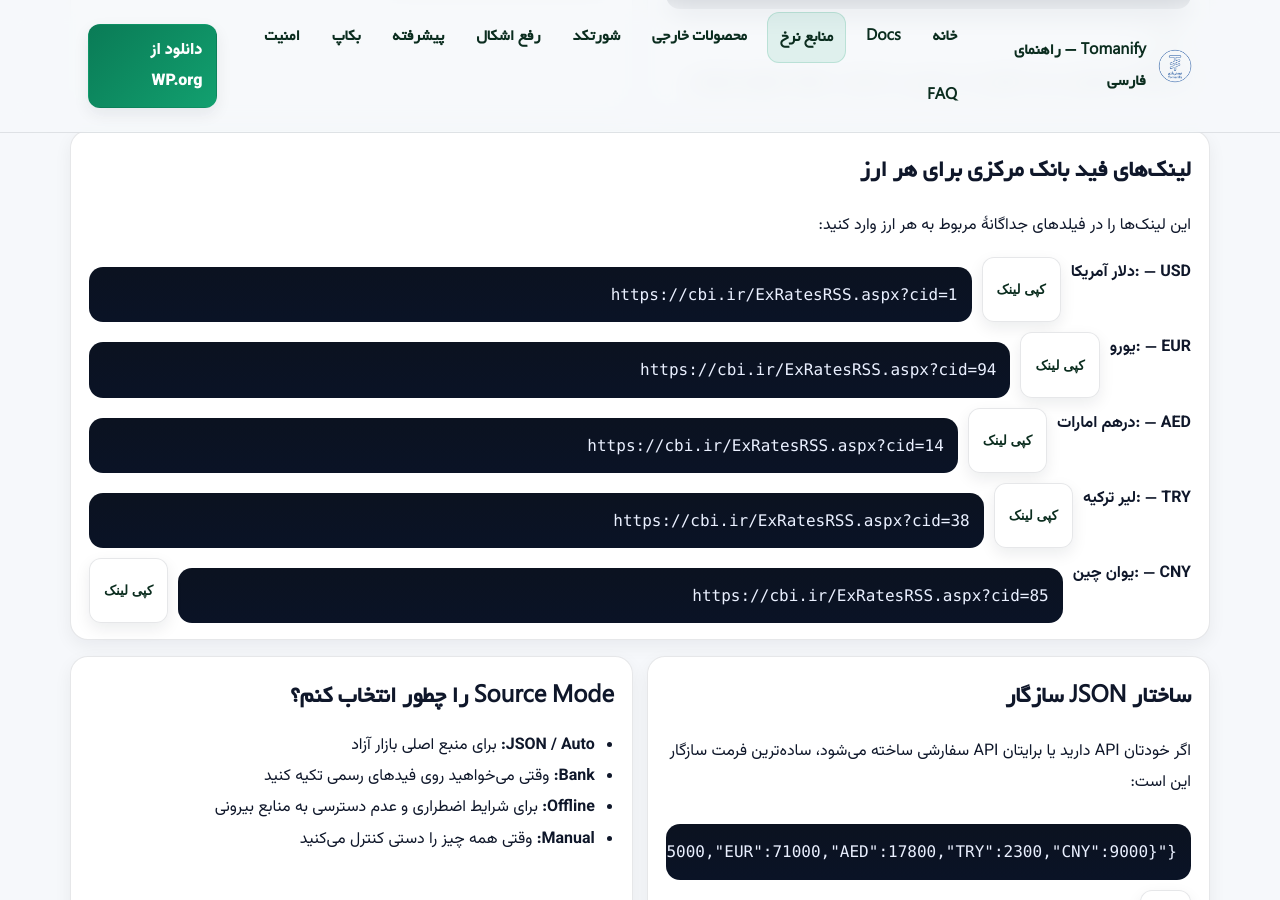
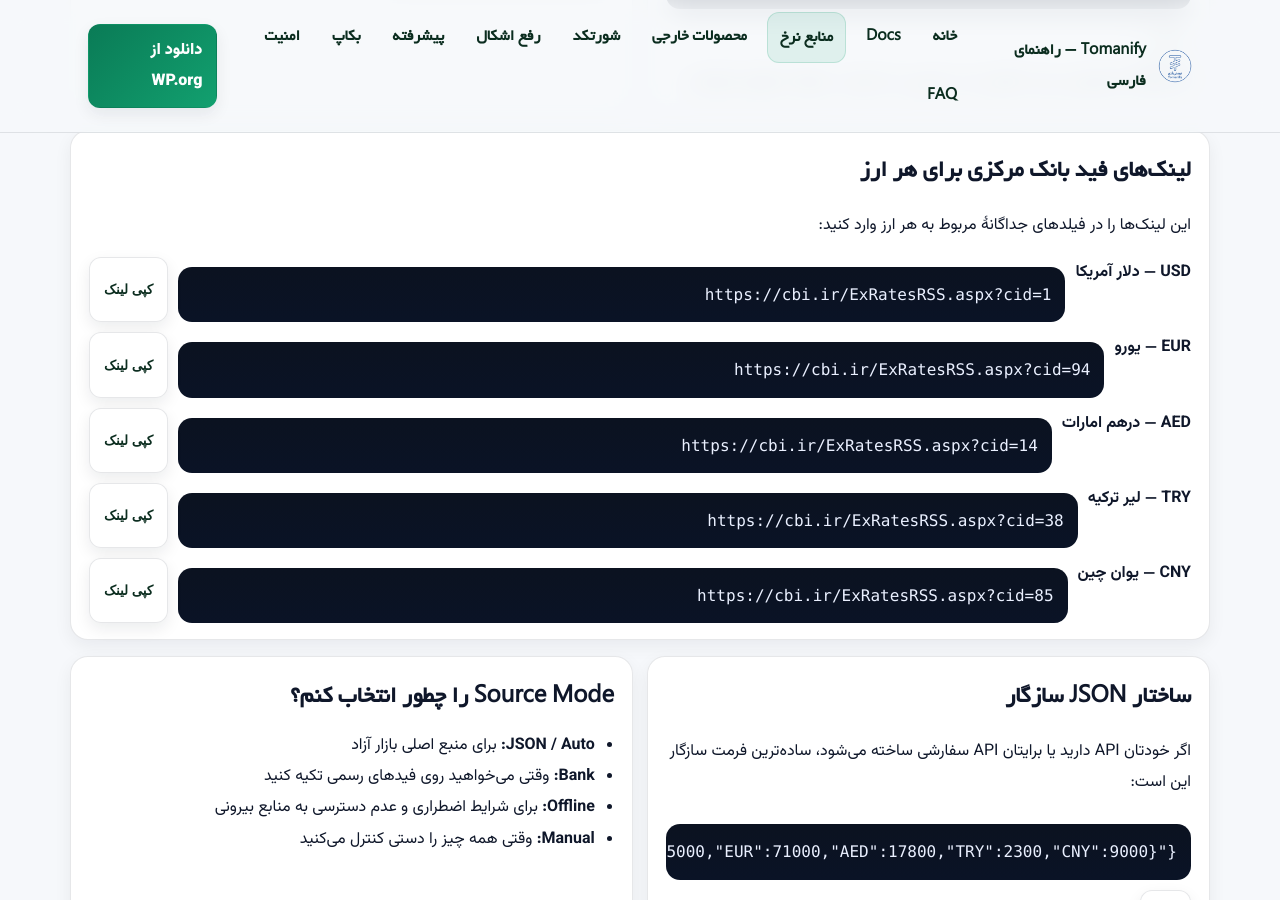
Before and after one commit to tomanify/tomanify.github.io, a Jekyll site: the page built from docs/sources/index.html, in a window 1280 px wide and 900 px high, scrolled down 629 px. Built offline with Jekyll 4.4.1, drawn with Linux system fonts in a browser that asks for light colours.

Commit message:
Update index.html

```diff
--- a/docs/sources/index.html
+++ b/docs/sources/index.html
@@ -64,23 +64,23 @@ faq_items:
   <p>این لینک‌ها را در فیلدهای جداگانهٔ مربوط به هر ارز وارد کنید:</p>
   <!-- USD -->
   <div class="copyline">
-  <strong>USD — :دلار آمریکا</strong> <button class="btn" data-copy="cbi-usd" type="button">کپی لینک</button><pre id="cbi-usd"><code>https://cbi.ir/ExRatesRSS.aspx?cid=1</code></pre>
+  <strong>USD — دلار آمریکا</strong><pre id="cbi-usd"><code>https://cbi.ir/ExRatesRSS.aspx?cid=1</code></pre><button class="btn" data-copy="cbi-usd" type="button">کپی لینک</button>
   </div>
   <!-- EUR -->
   <div class="copyline">
-  <strong>EUR — :یورو</strong> <button class="btn" data-copy="cbi-eur" type="button">کپی لینک</button><pre id="cbi-eur"><code>https://cbi.ir/ExRatesRSS.aspx?cid=94</code></pre>
+  <strong>EUR — یورو</strong><pre id="cbi-eur"><code>https://cbi.ir/ExRatesRSS.aspx?cid=94</code></pre><button class="btn" data-copy="cbi-eur" type="button">کپی لینک</button>
   </div>
   <!-- AED -->
   <div class="copyline">
-  <strong>AED — :درهم امارات</strong> <button class="btn" data-copy="cbi-aed" type="button">کپی لینک</button><pre id="cbi-aed"><code>https://cbi.ir/ExRatesRSS.aspx?cid=14</code></pre>
+  <strong>AED — درهم امارات</strong><pre id="cbi-aed"><code>https://cbi.ir/ExRatesRSS.aspx?cid=14</code></pre><button class="btn" data-copy="cbi-aed" type="button">کپی لینک</button>
   </div>
   <!-- TRY -->
   <div class="copyline">
-  <strong>TRY — :لیر ترکیه</strong> <button class="btn" data-copy="cbi-try" type="button">کپی لینک</button><pre id="cbi-try"><code>https://cbi.ir/ExRatesRSS.aspx?cid=38</code></pre>
+  <strong>TRY — لیر ترکیه</strong><pre id="cbi-try"><code>https://cbi.ir/ExRatesRSS.aspx?cid=38</code></pre><button class="btn" data-copy="cbi-try" type="button">کپی لینک</button>
   </div>
   <!-- CNY -->
   <div class="copyline">
-  <strong>CNY — :یوان چین</strong><pre id="cbi-cny"><code>https://cbi.ir/ExRatesRSS.aspx?cid=85</code></pre><button class="btn" data-copy="cbi-cny" type="button">کپی لینک</button>
+  <strong>CNY — یوان چین</strong><pre id="cbi-cny"><code>https://cbi.ir/ExRatesRSS.aspx?cid=85</code></pre><button class="btn" data-copy="cbi-cny" type="button">کپی لینک</button>
   </div>
 </div></div>
 </section>
```
